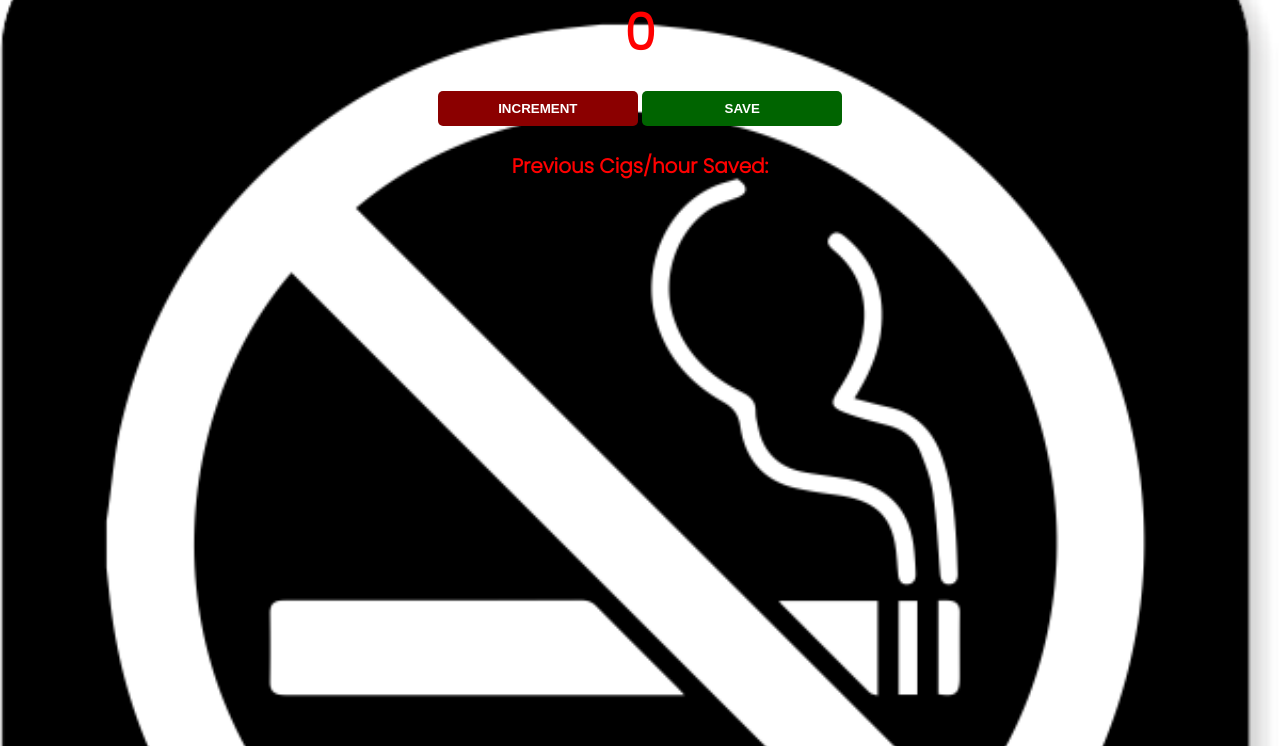
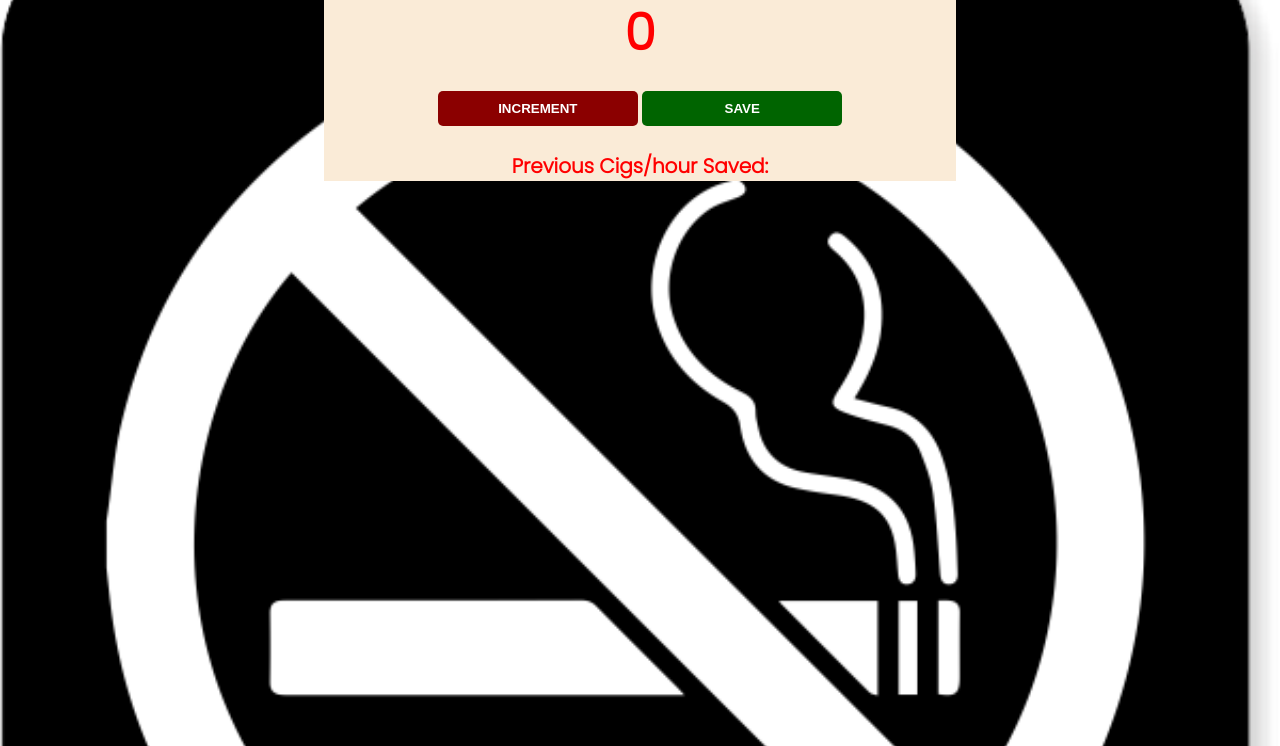
Before and after one commit to greenteaisgreat/stop-smoking-tracker, a plain HTML site: page index.html in a window 1280 px wide. Shown: the part 82-828 px from the top of the page. Drawn offline with Linux system fonts and the light colour scheme.

Commit message:
Add background to .container class

```diff
--- a/style.css
+++ b/style.css
@@ -1,6 +1,5 @@
 body {
     background-image: url("./img/no-smoking.png");
-    background-position-x: center;
     background-size: cover;
     font-family: "Poppins", "Noto Sans", "Oswald", sans-serif;
     font-weight: bold;
@@ -8,6 +7,12 @@ body {
     text-align: center;
 }
 
+.container {
+    background-color: antiquewhite;
+    max-width: 50%;
+    max-height: 50%;
+    margin: auto;
+}
 
 
 h1 {
```
